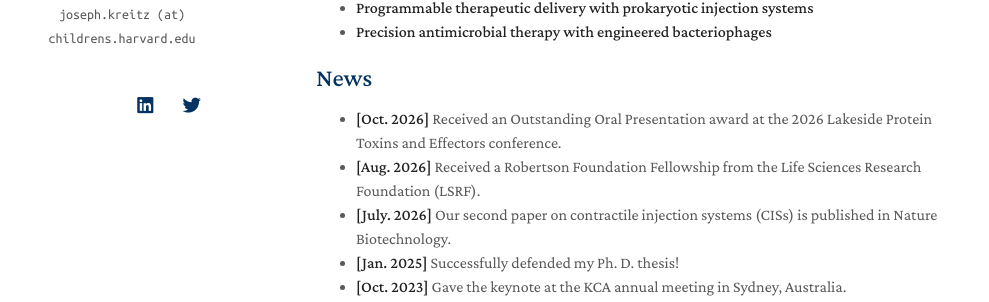
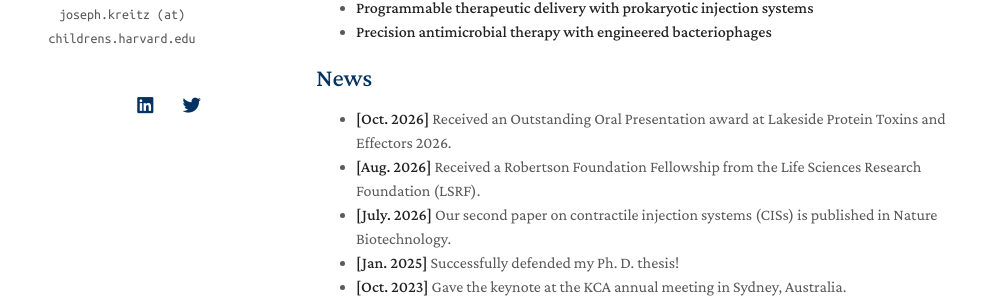
Before and after one commit to jkreitz/jkreitz.github.io, a Jekyll site: the page built from index.md, in a window 1280 px wide and 1149 px high. Shown: the part 291-593 px from the top of the window, without its empty margins (154-1143 px from the left). Built offline with Jekyll 4.4.1, drawn with Linux system fonts in a browser that asks for light colours; nearby versions of some CDN libraries; a style sheet for code colours, icons or effects is not loaded; our own code applies the rules of GitHub Pages for plain Markdown files.

Commit message:
Update index.md

```diff
--- a/index.md
+++ b/index.md
@@ -14,7 +14,7 @@ I am broadly interested in characterizing and harnessing macromolecular systems
 
 ## News
 
-- **[Oct. 2026]** Received an Outstanding Oral Presentation award at the 2026 Lakeside Protein Toxins and Effectors conference.
+- **[Oct. 2026]** Received an Outstanding Oral Presentation award at Lakeside Protein Toxins and Effectors 2026.
 - **[Aug. 2026]** Received a Robertson Foundation Fellowship from the Life Sciences Research Foundation (LSRF).
 - **[July. 2026]** Our second paper on contractile injection systems (CISs) is published in Nature Biotechnology.
 - **[Jan. 2025]** Successfully defended my Ph. D. thesis!
```
